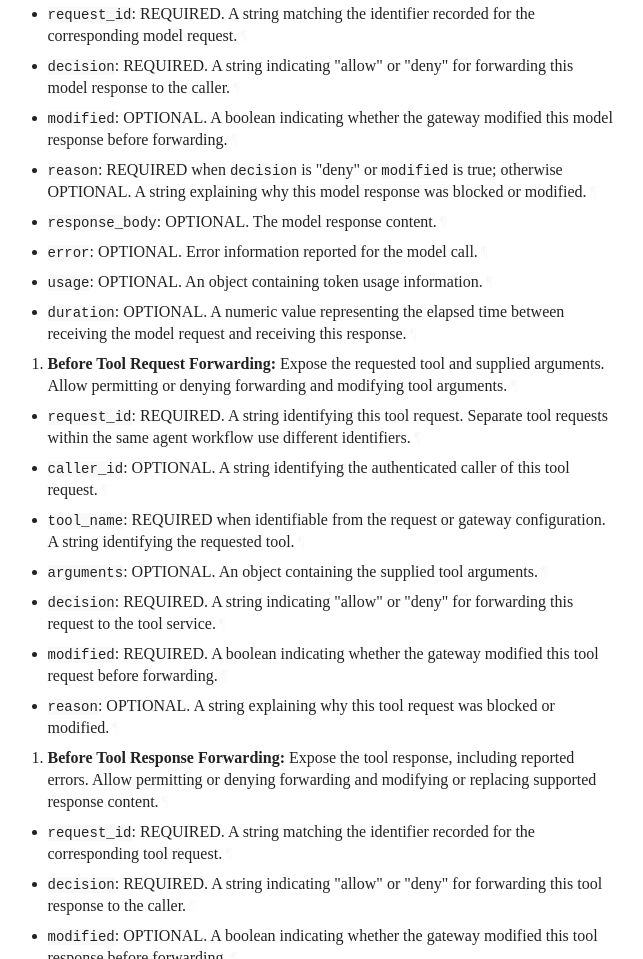
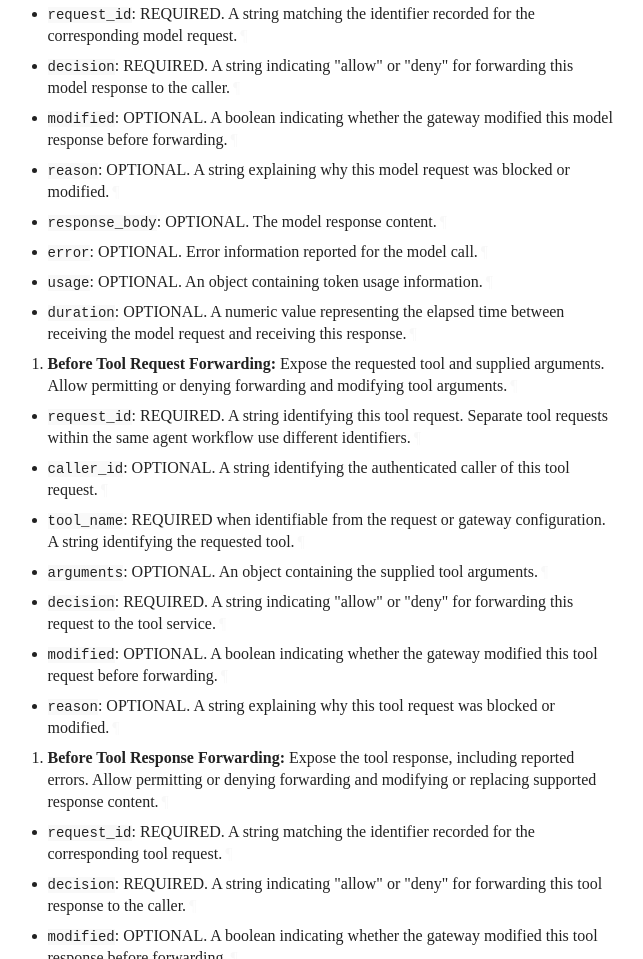
Before and after one commit to NiYuan224/draft-liu-audit-enforcement-points, a plain HTML site: page draft-liu-audit-enforcement-points.html in a window 1280 px wide. Shown: the part 10040-10999 px from the top of the page, without its empty margins (109-752 px from the left). Drawn offline with Linux system fonts and the light colour scheme; a web font is replaced by a local one.

Commit message:
Script updating gh-pages from 76f5a6f. [ci skip]

```diff
--- a/draft-liu-audit-enforcement-points.html
+++ b/draft-liu-audit-enforcement-points.html
@@ -1812,7 +1812,7 @@ Note: Hooks for which consensus has not been reached are omitted.
             <p id="section-5.1-6.3.1"><code>modified</code>: OPTIONAL. A boolean indicating whether the gateway modified this model response before forwarding.<a href="#section-5.1-6.3.1" class="pilcrow">¶</a></p>
 </li>
           <li class="normal" id="section-5.1-6.4">
-            <p id="section-5.1-6.4.1"><code>reason</code>: REQUIRED when <code>decision</code> is "deny" or <code>modified</code> is true; otherwise OPTIONAL. A string explaining why this model response was blocked or modified.<a href="#section-5.1-6.4.1" class="pilcrow">¶</a></p>
+            <p id="section-5.1-6.4.1"><code>reason</code>: OPTIONAL. A string explaining why this model request was blocked or modified.<a href="#section-5.1-6.4.1" class="pilcrow">¶</a></p>
 </li>
           <li class="normal" id="section-5.1-6.5">
             <p id="section-5.1-6.5.1"><code>response_body</code>: OPTIONAL. The model response content.<a href="#section-5.1-6.5.1" class="pilcrow">¶</a></p>
@@ -1849,7 +1849,7 @@ Note: Hooks for which consensus has not been reached are omitted.
             <p id="section-5.1-8.5.1"><code>decision</code>: REQUIRED. A string indicating "allow" or "deny" for forwarding this request to the tool service.<a href="#section-5.1-8.5.1" class="pilcrow">¶</a></p>
 </li>
           <li class="normal" id="section-5.1-8.6">
-            <p id="section-5.1-8.6.1"><code>modified</code>: REQUIRED. A boolean indicating whether the gateway modified this tool request before forwarding.<a href="#section-5.1-8.6.1" class="pilcrow">¶</a></p>
+            <p id="section-5.1-8.6.1"><code>modified</code>: OPTIONAL. A boolean indicating whether the gateway modified this tool request before forwarding.<a href="#section-5.1-8.6.1" class="pilcrow">¶</a></p>
 </li>
           <li class="normal" id="section-5.1-8.7">
             <p id="section-5.1-8.7.1"><code>reason</code>: OPTIONAL. A string explaining why this tool request was blocked or modified.<a href="#section-5.1-8.7.1" class="pilcrow">¶</a></p>
```
Also changed, not shown: draft-liu-audit-enforcement-points.txt.
